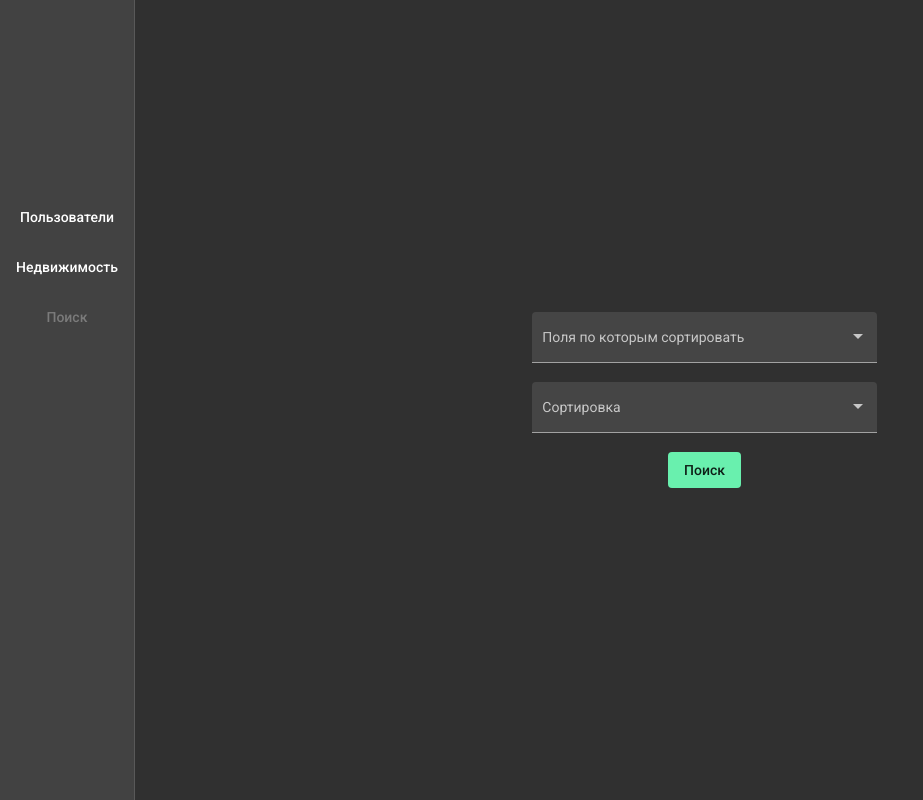
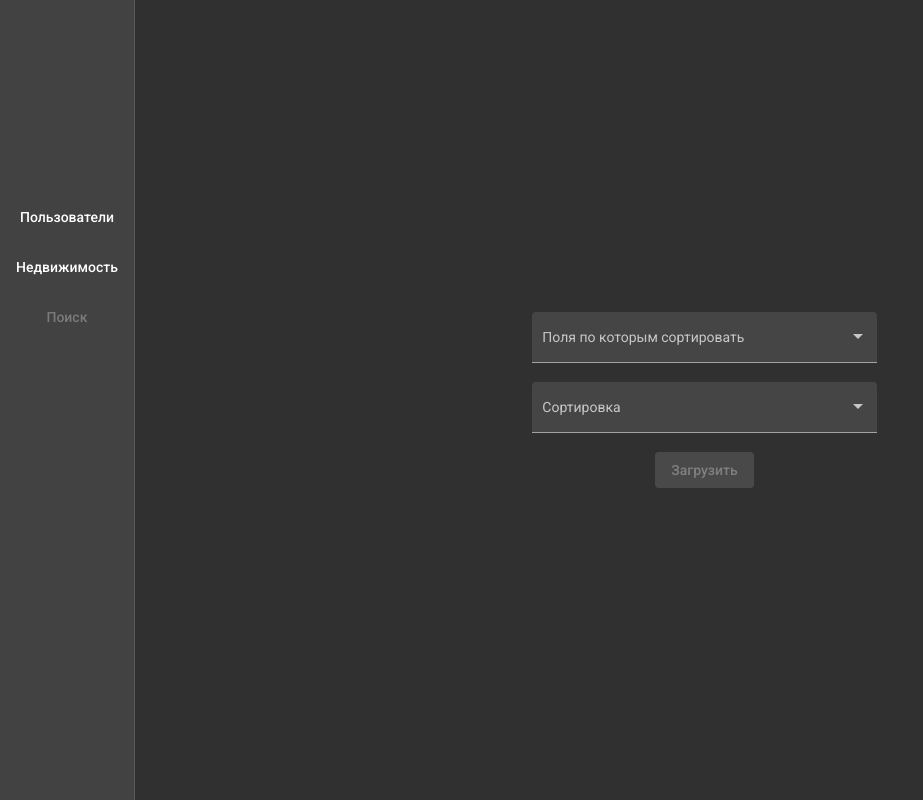
Before and after one commit to RiseToDev/APIServiceShowcase, an Angular app: page /search in a window 1280 px wide. Shown: the whole page, without its empty margins (0-923 px from the left). Built offline with nearby package versions, Linux system fonts and the light colour scheme.

Commit message:
implemented search page. added request. extended realty service

```diff
--- a/src/app/pages/search/search.component.css
+++ b/src/app/pages/search/search.component.css
@@ -3,12 +3,39 @@
   justify-content: center;
   align-items: center;
   height: 100vh;
+  width: 100%;
   flex-direction: column;
 }
 
-.search-page-container mat-form-field {
+.search-page-container .search-page-container {
+  display: flex;
+  justify-content: center;
+  align-items: center;
+  flex-direction: column;
+}
+
+.search-page-container .search-page-container  mat-form-field {
   width: 30%;
 }
 
-.query-inputs-form {
+.search-page-container .result-list-container {
+  display: flex;
+  flex-direction: column;
+  max-width: 100%;
+  white-space: nowrap;
+  overflow-x: hidden;
 }
+
+.result-list-container .option {
+  display: block;
+  text-overflow: ellipsis;
+  white-space: nowrap;
+  overflow-x: hidden;
+}
+
+.refresh-button {
+  display: block;
+  top: 5px;
+  left: 5px;
+  position: absolute;
+}
--- a/src/app/pages/search/search.component.html
+++ b/src/app/pages/search/search.component.html
@@ -1,23 +1,8 @@
 <div class="search-page-container">
-  <!--  <mat-form-field class="query-inputs-form">-->
-  <!--    <mat-label>jkt</mat-label>-->
-  <!--    <label>-->
-  <!--      <input matInput type="text" [(ngModel)]="value" />-->
-  <!--    </label>-->
-  <!--    <button-->
-  <!--      mat-button-->
-  <!--      *ngIf="value"-->
-  <!--      matSuffix2-->
-  <!--      mat-icon-button-->
-  <!--      aria-label="Clear"-->
-  <!--      (click)="value = ''"-->
-  <!--    >-->
-  <!--      <mat-icon>close</mat-icon>-->
-  <!--    </button>-->
-  <!--  </mat-form-field>-->
+  <div class="search-page-container" *ngIf="requestedData.length === 0">
     <mat-form-field appearance="fill">
       <mat-label>Поля по которым сортировать</mat-label>
-    <mat-select>
+      <mat-select [(value)]="fieldSortedBy">
         <mat-option *ngFor="let option of displayedColumns" [value]="option">
           {{ option }}
         </mat-option>
@@ -25,11 +10,32 @@
     </mat-form-field>
     <mat-form-field appearance="fill">
       <mat-label>Сортировка</mat-label>
-    <mat-select>
+      <mat-select [(value)]="sortBy">
         <mat-option *ngFor="let option of sortOptions" [value]="option.value">
           {{ option.viewValue }}
         </mat-option>
       </mat-select>
     </mat-form-field>
-  <button mat-flat-button color="accent">Поиск</button>
+    <button
+      mat-flat-button
+      color="accent"
+      (click)="searchButtonHandler()"
+      [disabled]="!fieldSortedBy || !sortBy"
+    >
+      Загрузить
+    </button>
   </div>
+  <div class="result-list-container" *ngIf="requestedData.length !== 0">
+    <mat-list role="list" *ngFor="let option of requestedData">
+      <mat-list-item role="listitem"><div class="option">{{ option }}</div></mat-list-item>
+    </mat-list>
+  </div>
+  <button
+    class="refresh-button"
+    mat-mini-fab
+    *ngIf="requestedData.length !== 0"
+    (click)="refreshButtonHandler()"
+  >
+    <mat-icon>refresh</mat-icon>
+  </button>
+</div>
--- a/src/app/pages/search/search.component.ts
+++ b/src/app/pages/search/search.component.ts
@@ -1,5 +1,6 @@
 import { Component, OnInit } from '@angular/core';
 import { RealtyService } from '../../services/realty.service';
+import { ApiConnectionService } from '../../services/api-connection.service';
 
 @Component({
   selector: 'app-search',
@@ -7,13 +8,46 @@ import { RealtyService } from '../../services/realty.service';
   styleUrls: ['./search.component.css'],
 })
 export class SearchComponent implements OnInit {
-  displayedColumns: string[] = this.realtyService.getDisplayedColumns();
+  displayedColumns: string[] = this.realtyService.getQueryFields();
   sortOptions = [
-    { value: 'acs', viewValue: 'По возрастанию' },
+    { value: 'asc', viewValue: 'По возрастанию' },
     { value: 'desc', viewValue: 'По убыванию' },
   ];
 
-  constructor(private realtyService: RealtyService) {}
+  requestedData: string[] = [];
+
+  sortBy = '';
+  fieldSortedBy = '';
+
+  constructor(
+    private realtyService: RealtyService,
+    private apiConnection: ApiConnectionService
+  ) {}
 
   ngOnInit(): void {}
+
+  searchButtonHandler = () => {
+    this.apiConnection
+      .get(`/realty?order=${this.fieldSortedBy},${this.sortBy}`)
+      .subscribe(
+        (result: []) => {
+          this.requestedData = result.map(
+            (r) =>
+              `${
+                r[this.fieldSortedBy]
+              }\xa0\xa0\xa0\xa0\xa0\xa0\xa0${JSON.stringify(r)}`
+          );
+        },
+        (e) => {
+          console.log(e);
+          this.refreshButtonHandler();
+        }
+      );
+  };
+
+  refreshButtonHandler = () => {
+    this.requestedData = [];
+    this.sortBy = '';
+    this.fieldSortedBy = '';
+  };
 }
--- a/src/app/services/api-connection.service.ts
+++ b/src/app/services/api-connection.service.ts
@@ -1,5 +1,5 @@
 import { Injectable } from '@angular/core';
-import { HttpClient } from '@angular/common/http';
+import { HttpClient, HttpParams } from '@angular/common/http';
 
 @Injectable({
   providedIn: 'root',
--- a/src/app/services/realty.service.ts
+++ b/src/app/services/realty.service.ts
@@ -15,6 +15,14 @@ export class RealtyService {
     'street',
     'source',
   ];
+  getDisplayedColumns = () => this.displayedColumns;
 
-  getDisplayedColumns = () => this.displayedColumns;
+  private queryFields: string[] = [
+    'id',
+    'date',
+    'cost',
+    'currency',
+    'realty_capacity',
+  ];
+  getQueryFields = () => this.queryFields;
 }
--- a/src/assets/app.config.js
+++ b/src/assets/app.config.js
@@ -1,5 +1,5 @@
 (function (window) {
   window.appConfig = window.appConfig || {};
 
-  window.appConfig.baseApiUrl = "https://4feae2633608.ngrok.io/api";
+  window.appConfig.baseApiUrl = "http://2dd8f18b7d3c.ngrok.io/api";
 })(this);
```
Also changed, not shown: src/app/app.module.ts (+26 -25 lines). Lines whose indentation alone changed are shown as unchanged.
